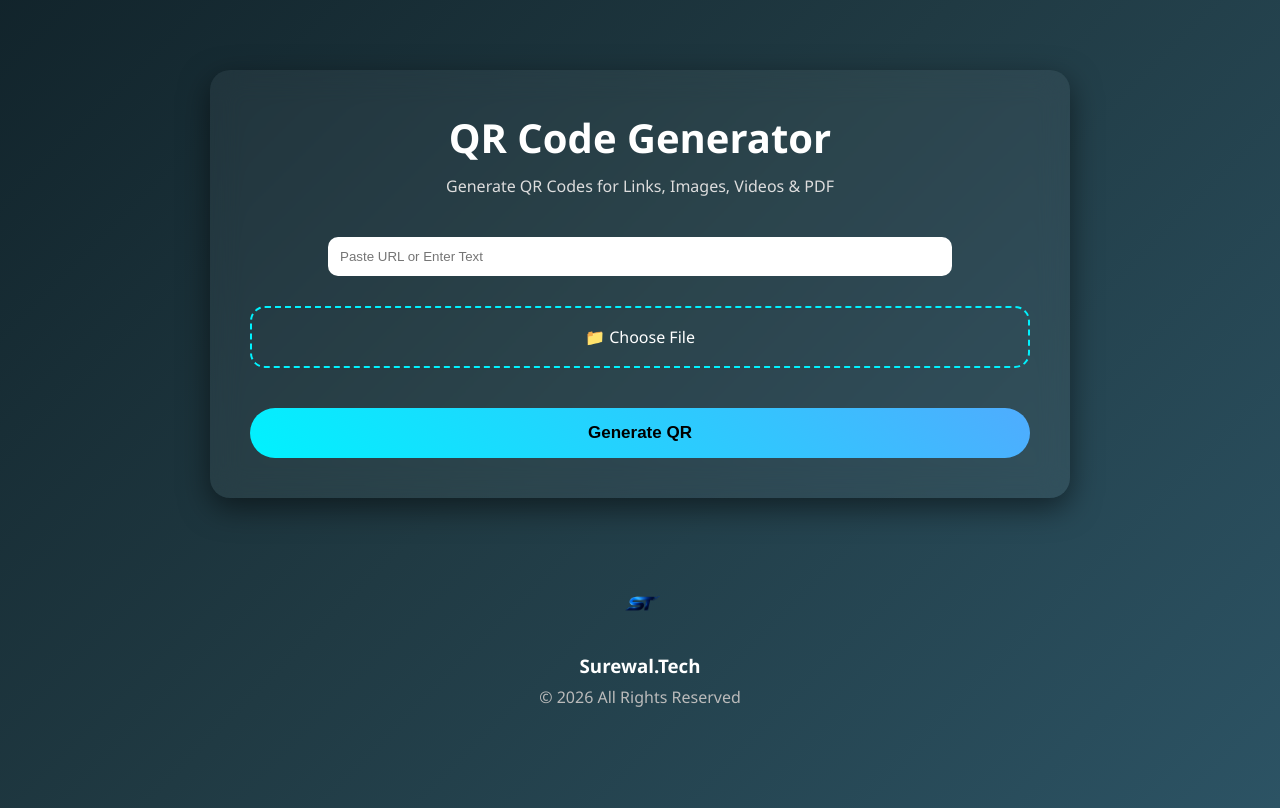
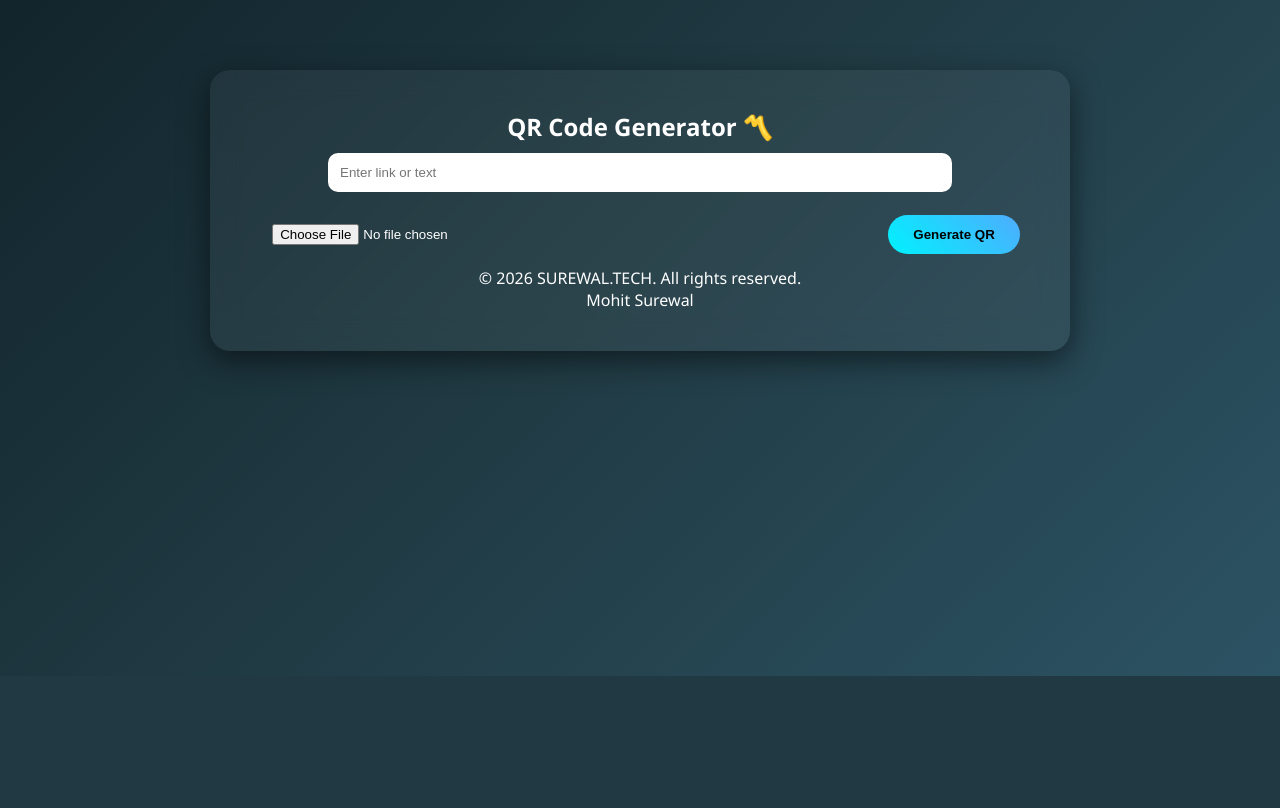
Before and after one commit to MohitSurewal/QR--Code-Generator, a Flask app: page / in a window 1280 px wide. Shown: the part 174-982 px from the top of the page. After the commit the page ends 850 px from the top, so only its background shows below. Run offline with Flask 3, Linux system fonts and the light colour scheme.

Commit message:
Refactor index.html for QR Code generator
Removed redundant form elements and footer content, and updated QR code generation section.

```diff
--- a/templates/index.html
+++ b/templates/index.html
@@ -3,93 +3,29 @@
 {% block content %}
 
 <div class="card">
+    <h2>QR Code Generator 〽️</h2>
 
-    <h1 class="title">QR Code Generator</h1>
+    <form action="/generate" method="POST" enctype="multipart/form-data">
+        <input type="text" name="text" placeholder="Enter link or text">
+        <input type="file" name="file">
 
-    <p class="subtitle">
-        Generate QR Codes for
-        Links, Images, Videos & PDF
-    </p>
-
-    <form action="/generate"
-          method="POST"
-          enctype="multipart/form-data">
-
-        <input
-            type="text"
-            name="text"
-            placeholder="Paste URL or Enter Text">
-
-        <div class="upload-box">
-
-            <label>
-
-                📁 Choose File
-
-                <input
-                    type="file"
-                    name="file"
-                    hidden>
-
-            </label>
-
-        </div>
-
-        <button class="generate-btn">
-
-            Generate QR
-
-        </button>
-
+        <button type="submit">Generate QR</button>
     </form>
 
     {% if qr_image %}
+        <div class="qr-box">
+            <h3>Preview</h3>
+            <img src="{{ url_for('static', filename='qr_codes/' + qr_image) }}" width="200" alt="QR Code Preview">
+            <p>{{ data }}</p>
 
-    <div class="qr-box">
-
-        <h2>Your QR Code</h2>
-
-        <img src="{{ url_for('static',
-        filename='qr_codes/' + qr_image) }}">
-
-        <p class="data-text">
-
-            {{ data }}
-
-        </p>
-
-        <a
-        href="{{ url_for('static',
-        filename='qr_codes/' + qr_image) }}"
-        download>
-
-            <button class="download-btn">
-
-                Download QR
-
-            </button>
-
-        </a>
-
-    </div>
-
+            <a href="{{ url_for('static', filename='qr_codes/' + qr_image) }}" download>
+                <button type="button">Download QR</button>
+            </a>
+        </div>
     {% endif %}
 
+    <p class="text-center">© 2026 SUREWAL.TECH. All rights reserved.</p>
+    <p class="text-center">Mohit Surewal</p>
 </div>
 
-<footer>
-
-<img src="{{ url_for('static',
-filename='logo_icon.png') }}">
-
-<h3>Surewal.Tech</h3>
-
-<p>
-
-© 2026 All Rights Reserved
-
-</p>
-
-</footer>
-
 {% endblock %}
```
